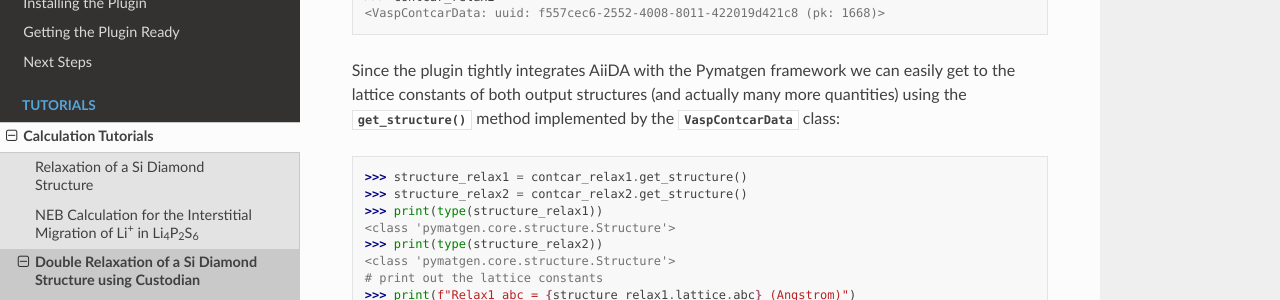
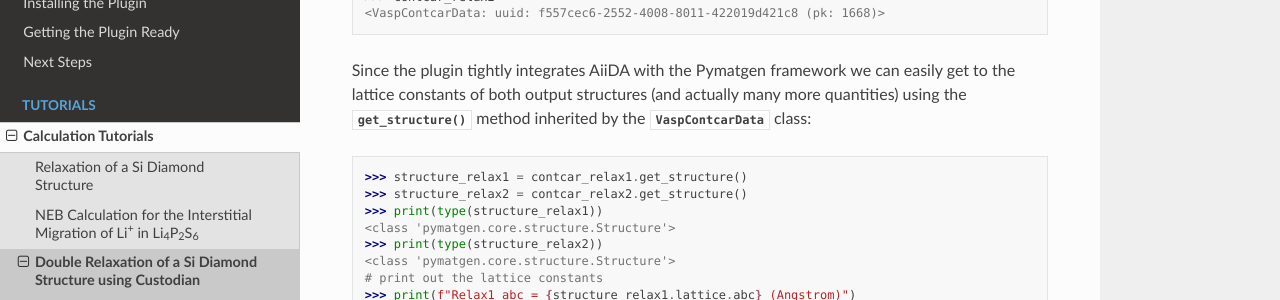
Before and after one commit to aiida-cusp/aiida-cusp, a Sphinx documentation site: the page built from docs/source/tutorials/calculations/custodian_double_relax_si_diamond/custodian_double_relax_diamond_si.rst, in a window 1280 px wide and 900 px high, scrolled down 5523 px. Shown: the part 149-449 px from the top of the window. Built offline with Sphinx 7.4.7 and the Read the Docs theme 2.0.0, drawn with Linux system fonts in a browser that asks for light colours; pages that are not in the unit, such as notebooks, are missing from menus.

Commit message:
Fix undefined reference to get_structure() method
This commit works around a bug with Sphinx not generating
any links for method references, that reference inherited
methods (see also https://github.com/sphinx-doc/sphinx/issues/10699)

Since, a Warning is trigger by Sphinx for the "missing"
reference, the docs build will fail. Therefore, this commit
removes the offending reference from the docs.

```diff
--- a/docs/source/tutorials/calculations/custodian_double_relax_si_diamond/custodian_double_relax_diamond_si.rst
+++ b/docs/source/tutorials/calculations/custodian_double_relax_si_diamond/custodian_double_relax_diamond_si.rst
@@ -243,7 +243,7 @@
    >>> contcar_relax2
    <VaspContcarData: uuid: f557cec6-2552-4008-8011-422019d421c8 (pk: 1668)>
 
-Since the plugin tightly integrates AiiDA with the Pymatgen framework we can easily get to the lattice constants of both output structures (and actually many more quantities) using the :meth:`~aiida_cusp.data.VaspContcarData.get_structure` method implemented by the :class:`~aiida_cusp.data.VaspContcarData` class:
+Since the plugin tightly integrates AiiDA with the Pymatgen framework we can easily get to the lattice constants of both output structures (and actually many more quantities) using the :meth:`~aiida_cusp.data.VaspPoscarData.get_structure` method inherited by the :class:`~aiida_cusp.data.VaspContcarData` class:
 
 .. code-block:: python
 
```
